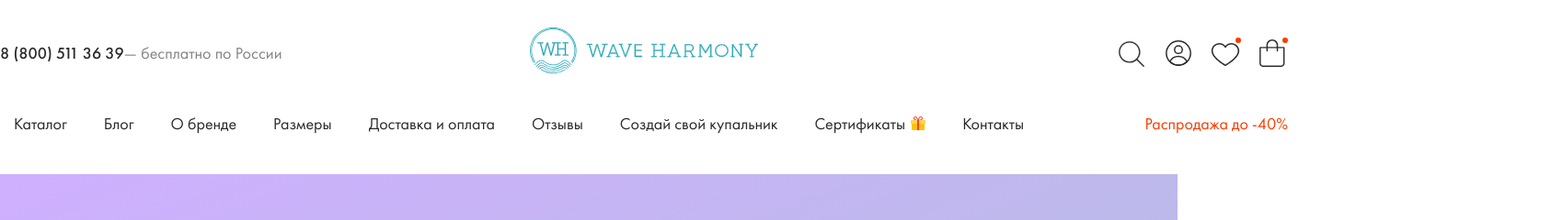
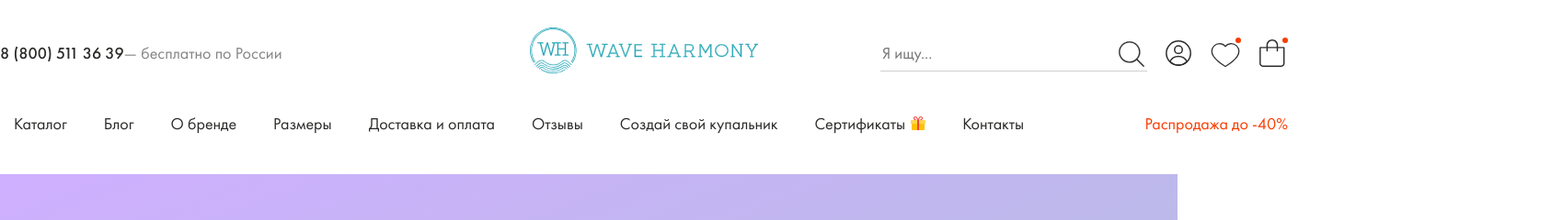
Before and after one commit to olendeer/wave-harmony, a React (Create React App) app: page / in a window 1280 px wide. Both pictures are taken after a click on the element 1229 px from the left and 57 px from the top of the page. Shown: the top 240 px of the page at 92% size, 1699 px wide, since content can reach past the window. Built offline with nearby package versions, Linux system fonts and the light colour scheme; no server answers; data requests are answered from the project's data file.

Commit message:
added search to header

```diff
--- a/src/components/Card/Card.module.scss
+++ b/src/components/Card/Card.module.scss
@@ -1,5 +1,6 @@
 @import '@/styles/_variables';
 @import '@/styles/_mixins';
+@import '@/styles/_abstract';
 
 
 .card{
@@ -33,14 +34,9 @@
             width: 24px;
             height: 20px;
             cursor: pointer;
-            color: transparent;
-            transition-duration: .2s;
+            @extend %iconHover;
 
             &--active{
-                color: $textColor;
-            }
-
-            &:hover{
                 color: $textColor;
             }
         }
--- a/src/components/Header/Header.module.scss
+++ b/src/components/Header/Header.module.scss
@@ -1,5 +1,6 @@
 @import '@/styles/_variables';
 @import '@/styles/_mixins';
+@import '@/styles/_abstract';
 
 .plug{
     height: 190px;
@@ -52,9 +53,15 @@
             @include fontNormal(18px);
             justify-self: start;
             color: $textColorPlaceholder;
+
             a{
                 @include fontMedium(18px);
                 color: $textColorHeader;
+
+                &:hover{
+                    @include gradientText($buttonColor);
+                    text-decoration: underline;
+                }
             }
         }
 
@@ -66,3 +73,36 @@
         }
     }
 }
+
+.search{
+    position: absolute;
+    right: 0px;
+    height: 40px;
+    display: flex;
+    align-items: center;
+    justify-content: center;
+    transition-duration: .4s;
+    width: 0px;
+    overflow: hidden;
+    opacity: 0;
+
+    &--active{
+        width: 290px;
+        overflow: visible;
+        opacity: 1;
+    }
+
+    input{
+        height: 100%;
+        width: 100%;
+        padding: 0px 40px 0px 2px;
+        border-bottom: 1px solid $borderInput;
+        @include fontNormal(18px);
+    }
+}
+
+.icon{
+    width: 32px;
+    height: 30px;
+    @extend %iconHover;
+}
--- a/src/components/Header/Header.tsx
+++ b/src/components/Header/Header.tsx
@@ -1,4 +1,4 @@
-import { FC, useEffect, useState } from "react"
+import { FC, useCallback, useEffect, useState } from "react"
 import { Link } from "react-router-dom"
 
 import IconDot from "@c/ui/IconDot/IconDot"
@@ -7,14 +7,35 @@ import HeaderLinks from "./HeaderLinks/HeaderLinks"
 
 import { ReactComponent as Logo } from "@/assets/svg/logo.svg"
 import { ReactComponent as Cart } from "@/assets/svg/cart.svg"
-import { ReactComponent as Heart } from "@/assets/svg/heart.svg"
+import { ReactComponent as Heart } from "@/assets/svg/heart-fav.svg"
 import { ReactComponent as Search } from "@/assets/svg/search.svg"
 import { ReactComponent as User } from "@/assets/svg/user.svg"
 
 import styles from "./Header.module.scss"
+import { stopPropagation } from "@/utilites/stopPropagation"
 
 const Header: FC = () => {
 	const [collapse, setCollapse] = useState<boolean>(true)
+	const [searchCollapse, setSearchCollapse] = useState<boolean>(false)
+
+	const [search, setSearch] = useState("")
+
+	const closeHandler = () => setSearchCollapse(false)
+
+	useEffect(() => {
+		setTimeout(() => document.addEventListener("click", closeHandler))
+		return () => document.removeEventListener("click", closeHandler)
+		//eslint-disable-next-line
+	}, [searchCollapse])
+
+	const searchHandler = useCallback(() => {
+		if (!searchCollapse) {
+			setSearchCollapse(true)
+		} else {
+			console.log(search)
+			setSearch("")
+		}
+	}, [searchCollapse, search])
 
 	const scrollHandler = () => setCollapse(window.scrollY > 150 ? true : false)
 
@@ -51,9 +72,43 @@ const Header: FC = () => {
 							</>
 						)}
 						<div className={styles["header-nav__buttons"]}>
-							<IconDot icon={<Search />} dot={false} />
+							<IconDot
+								icon={<Search />}
+								dot={false}
+								onClick={searchHandler}
+							>
+								<form
+									onClick={stopPropagation}
+									className={[
+										styles.search,
+										searchCollapse
+											? styles["search--active"]
+											: "",
+									].join(" ")}
+									onSubmit={(event) => {
+										event.preventDefault()
+										searchHandler()
+										setSearch("")
+										setSearchCollapse(false)
+									}}
+								>
+									<input
+										type="text"
+										className={styles.search__input}
+										placeholder={"Я ищу..."}
+										value={search}
+										onChange={(event) =>
+											setSearch(event.target.value)
+										}
+									/>
+								</form>
+							</IconDot>
 							<IconDot icon={<User />} dot={false} />
-							<IconDot icon={<Heart />} dot={true} pt={5} />
+							<IconDot
+								icon={<Heart className={styles.icon} />}
+								dot={true}
+								pt={4}
+							/>
 							<IconDot icon={<Cart />} dot={true} />
 						</div>
 					</div>
--- a/src/components/ui/IconDot/IconDot.module.scss
+++ b/src/components/ui/IconDot/IconDot.module.scss
@@ -7,6 +7,11 @@
     justify-content: center;
     height: 34px;
     width: 34px;
+    cursor: pointer;
+
+    svg{
+        z-index: 1;
+    }
 
     span{
         background: $themeColorRed;
--- a/src/components/ui/IconDot/IconDot.tsx
+++ b/src/components/ui/IconDot/IconDot.tsx
@@ -1,12 +1,23 @@
 import { IIconDotProps } from "./types"
-import { FC } from "react"
+import React, { FC } from "react"
 
 import styles from "./IconDot.module.scss"
 
-const IconDot: FC<IIconDotProps> = ({ icon, dot, pt }) => {
+const IconDot: FC<IIconDotProps> = ({
+	icon,
+	dot,
+	pt,
+	children,
+	className = "",
+	onClick = null,
+}) => {
 	return (
-		<div className={styles.icon} style={{ paddingTop: pt + "px" }}>
-			{icon} {dot && <span></span>}{" "}
+		<div
+			className={[styles.icon, className].join(" ")}
+			style={{ paddingTop: pt + "px" }}
+		>
+			{onClick ? React.cloneElement(icon, { onClick }) : icon}{" "}
+			{dot && <span></span>} {children}
 		</div>
 	)
 }
--- a/src/components/ui/IconDot/types.ts
+++ b/src/components/ui/IconDot/types.ts
@@ -1,7 +1,11 @@
 import { ChildrenProp } from "@/shared/types";
+import { JSXElementConstructor, ReactElement } from "react";
 
 export interface IIconDotProps {
-    icon: ChildrenProp
+    icon: ReactElement<any, string | JSXElementConstructor<any>>
     dot: boolean
     pt?: number
+    children?: ChildrenProp
+    className?: string
+    onClick?: () => void | null
 }
--- a/src/styles/_abstract.scss
+++ b/src/styles/_abstract.scss
@@ -19,3 +19,12 @@
         color: darken($systemIconsColor, 20%);
     }
 }
+
+%iconHover{
+    color: transparent;
+    transition-duration: .2s;
+
+    &:hover{
+        color: $textColor;
+    }
+}
```
